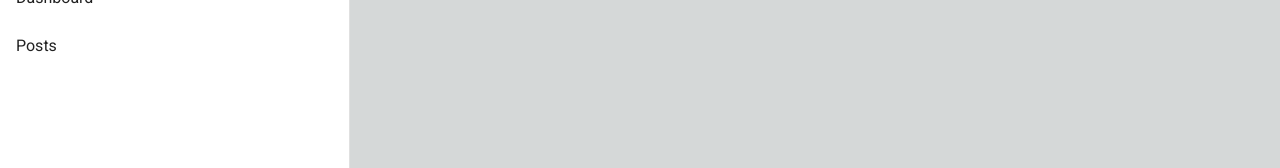
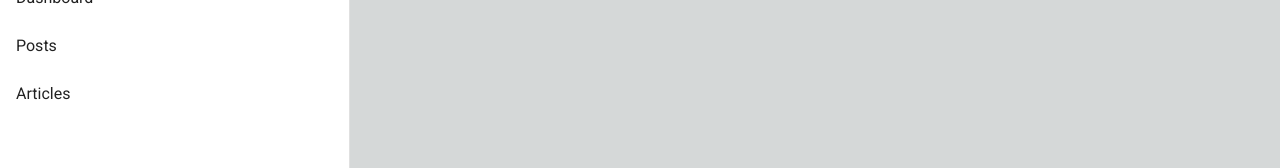
Before and after one commit to Prasadraj6897/Angular_Material_DashBoard, an Angular app: page / in a window 1280 px wide. Shown: the part 360-528 px from the top of the page. Built offline with nearby package versions, Linux system fonts and the light colour scheme.

Commit message:
Added Router Module in shared.modules for router working

```diff
--- a/src/app/shared/components/sidebar/sidebar.component.html
+++ b/src/app/shared/components/sidebar/sidebar.component.html
@@ -13,5 +13,5 @@
 
     <a mat-list-item routerLinkActive="list-item-active" routerLink="/">Dashboard</a>
     <a mat-list-item routerLinkActive="list-item-active" routerLink="/posts">Posts</a>
-
+    <a mat-list-item routerLinkActive="list-item-active" routerLink="/articles">Articles</a>
 </mat-nav-list>
--- a/src/app/shared/shared.module.ts
+++ b/src/app/shared/shared.module.ts
@@ -10,6 +10,7 @@ import { MatButtonModule} from '@angular/material/button';
 import { FlexLayoutModule } from '@angular/flex-layout';
 import { MatMenuModule } from '@angular/material/menu';
 import { MatListModule } from '@angular/material/list';
+import { RouterModule } from '@angular/router';
 
 
 @NgModule({
@@ -26,7 +27,8 @@ import { MatListModule } from '@angular/material/list';
     MatButtonModule,
     FlexLayoutModule,
     MatMenuModule,
-    MatListModule
+    MatListModule,
+    RouterModule
   ],
   exports: [
     HeaderComponent,
```
